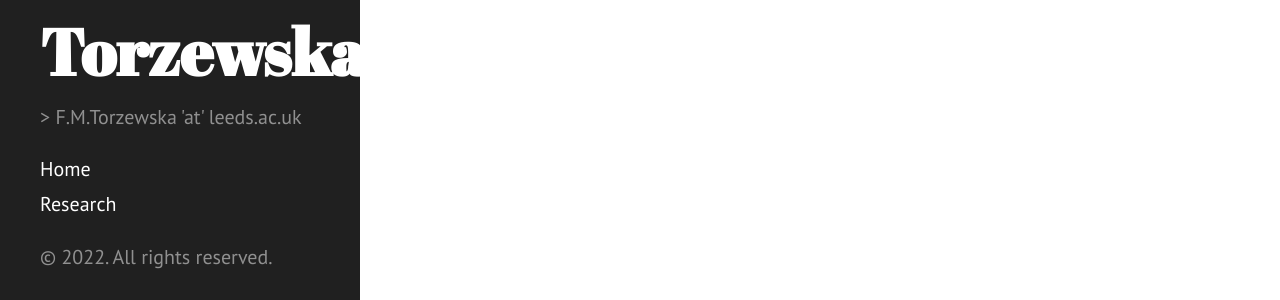
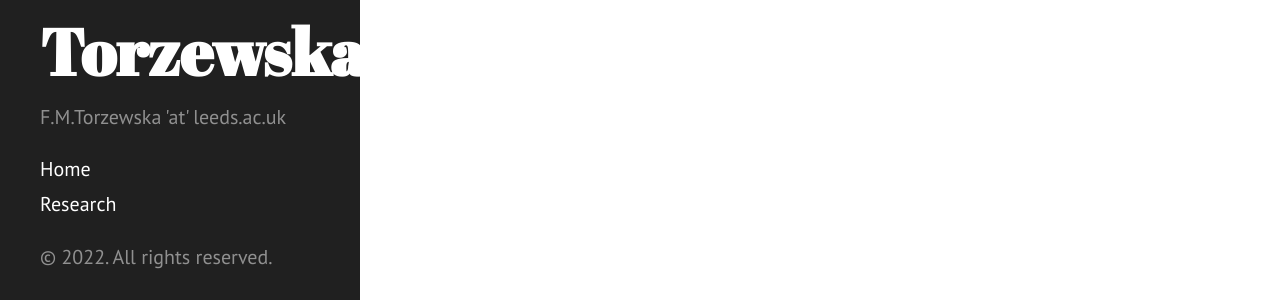
Before and after one commit to fionatorzewska/fionatorzewska.github.io, a Jekyll site: the page built from index.md, in a window 1280 px wide. Shown: the part 588-888 px from the top of the page. Built offline with Jekyll 4.4.1, drawn with Linux system fonts in a browser that asks for light colours; Markdown is read by kramdown in place of the engine named in the settings; the list of posts is cut into pages by our own code.

Commit message:
Update sidebar.html

```diff
--- a/_includes/sidebar.html
+++ b/_includes/sidebar.html
@@ -6,7 +6,7 @@
           {{ site.title }}
         </a>
       </h1>
-      <p <!---class="lead"---> > F.M.Torzewska 'at' leeds.ac.uk </p>
+      <p size=small > F.M.Torzewska 'at' leeds.ac.uk </p>
     </div>
 
     <nav class="sidebar-nav">
```
